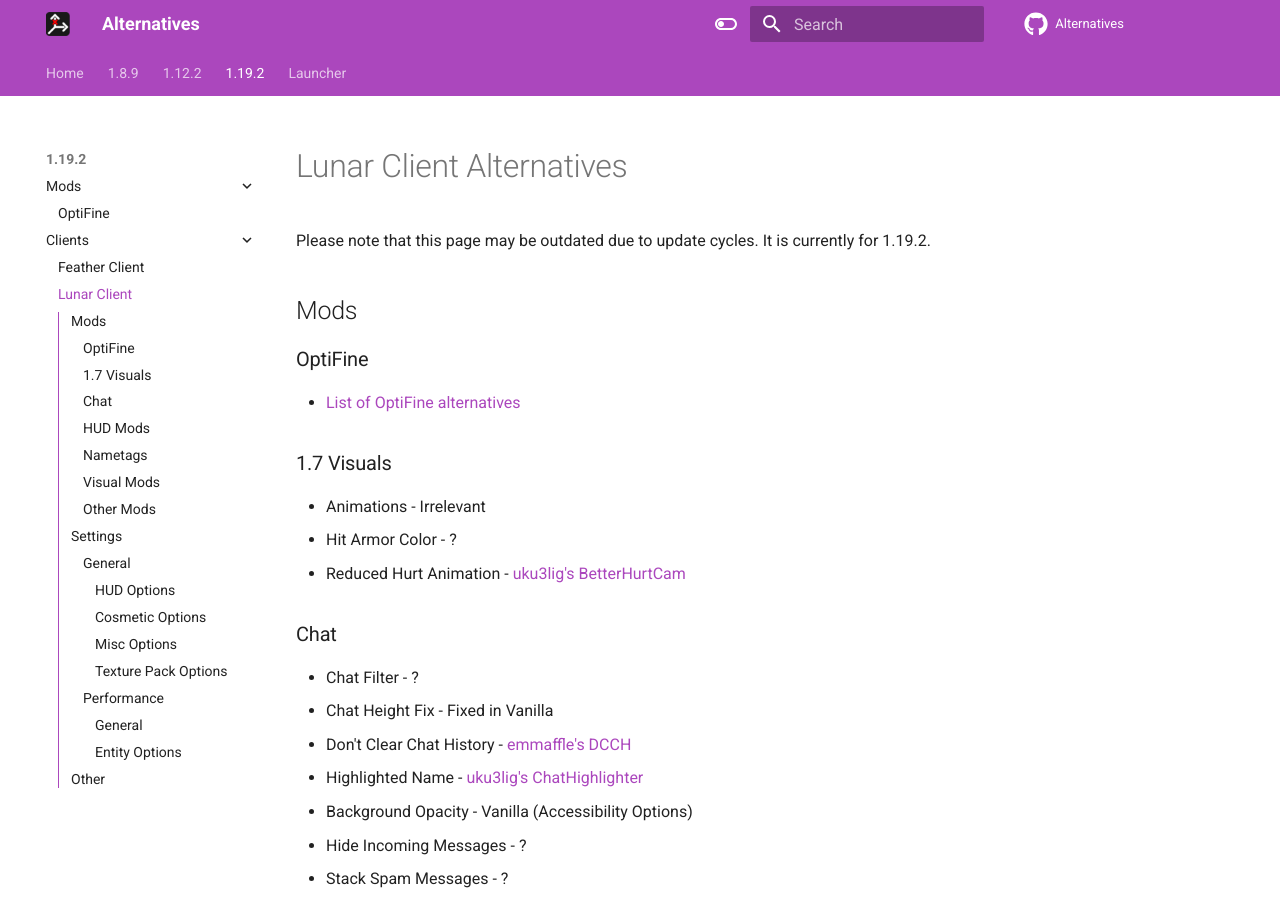
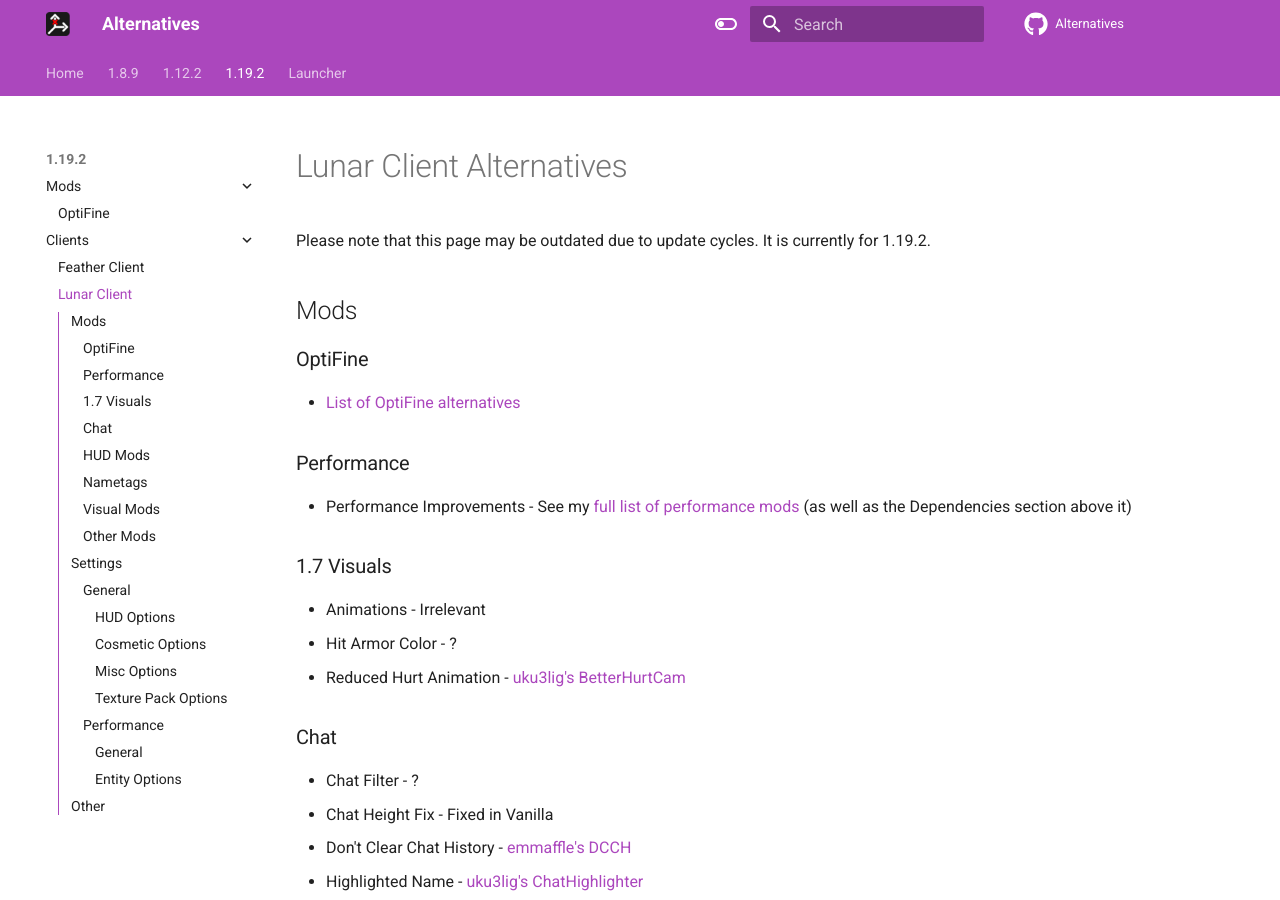
Before and after one commit to MicrocontrollersDev/Alternatives, an MkDocs documentation site: the page built from docs/latest/lunar_client.md, in a window 1280 px wide and 900 px high. Built offline with MkDocs 1.6.1 and Material for MkDocs 9.7.7, drawn with Linux system fonts in a browser that asks for light colours; comment, search, counter and statistics services are not loaded; some of the changed text lies outside the part shown.

Commit message:
small fixes

```diff
--- a/docs/latest/lunar_client.md
+++ b/docs/latest/lunar_client.md
@@ -7,6 +7,11 @@
 ### OptiFine
 
 * [List of OptiFine alternatives](https://lambdaurora.dev/optifine_alternatives)
+
+
+### Performance
+
+* Performance Improvements - See my [full list of performance mods](https://microcontrollersdev.github.io/Alternatives/latest/migrating/#performance) (as well as the Dependencies section above it)
 
 ### 1.7 Visuals
 
```
Also changed, not shown: other parts of docs/latest/lunar_client.md (+0 -1 lines), docs/latest/feather_client.md (+1 -1 lines).
